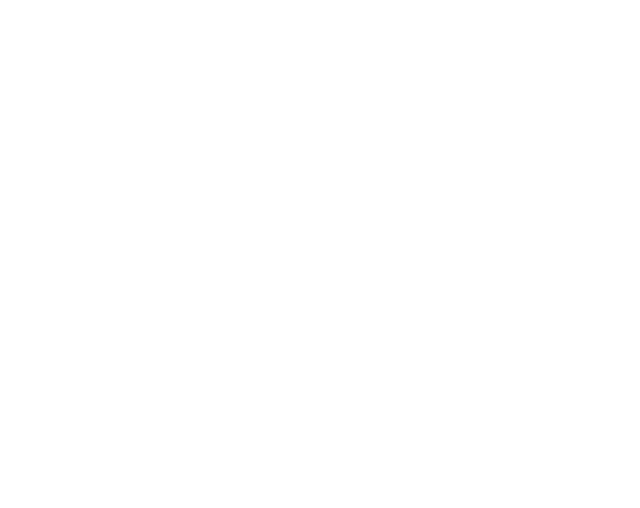
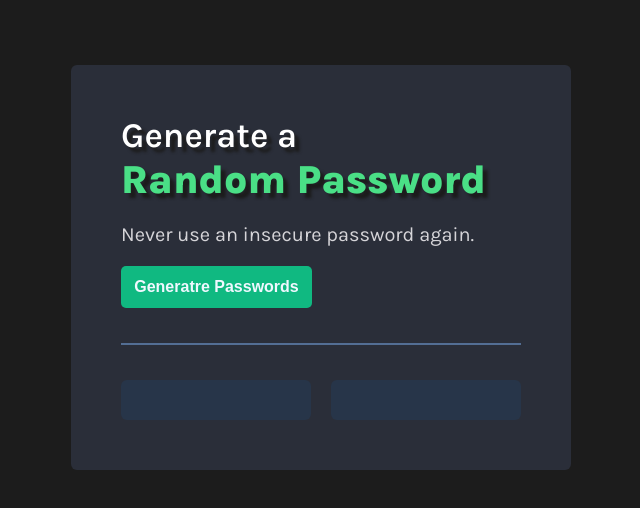
Before and after one commit to ImraanHoosen/password-generator, a plain HTML site: page index.html in a window 1280 px wide. Shown: the whole page, without its empty margins (319-959 px from the left). Drawn offline with Linux system fonts and the light colour scheme; a web font is replaced by a local one.

Commit message:
coded the html and styled the app with css

```diff
--- a/index.html
+++ b/index.html
@@ -5,12 +5,30 @@
     <link rel="stylesheet" href="style.css">
     <meta charset="UTF-8">
     <meta name="viewport" content="width=device-width, initial-scale=1.0">
+    <link rel="preconnect" href="https://fonts.googleapis.com">
+    <link rel="preconnect" href="https://fonts.gstatic.com" crossorigin>
+    <link
+        href="https://fonts.googleapis.com/css2?family=Happy+Monkey&family=Karla:ital,wght@0,200..800;1,200..800&family=Montserrat:ital,wght@0,100..900;1,100..900&display=swap"
+        rel="stylesheet">
     <title>Password Generator</title>
 </head>
 
 <body>
-    <div class="container">
+    <div id="container">
+        <h1>Generate a <br> <span>Random Password</span></h1>
+        <p>Never use an insecure password again.</p>
+        <button id="btn">Generatre Passwords</button>
 
+        <hr>
+
+        <form class="filters">
+
+            <div id="passwords">
+                <div class="form one" id="form-one"></div>
+                <div class="form two" id="form-two"></div>
+            </div>
+
+        </form>
     </div>
 
 
--- a/style.css
+++ b/style.css
@@ -0,0 +1,85 @@
+body {
+  font-family: karla;
+  background: #1c1c1c;
+  margin: 65px;
+}
+
+#container {
+  margin: auto;
+  height: auto;
+  width: 400px;
+  background: #2a2e39;
+  color: white;
+  padding: 50px;
+  border-radius: 6px;
+  align-content: center;
+}
+
+h1 {
+  font-size: 35px;
+  font-weight: 600;
+  margin: 0;
+  text-shadow: 5px 5px 3px #1c1c1c;
+}
+
+h1 span {
+  color: #4adf86;
+  font-size: 40px;
+  font-weight: 800;
+  margin-bottom: 10px;
+  white-space: nowrap;
+}
+
+p {
+  font-size: 20px;
+  font-weight: 400;
+  color: #d5d4d8;
+}
+
+#btn {
+  background: #10b981;
+  border: none;
+  border-radius: 5px;
+  color: aliceblue;
+  font-size: 16px;
+  font-weight: 600;
+  height: 42px;
+  width: 191px;
+  cursor: pointer;
+}
+
+#btn:hover {
+  background: #0ea5e9;
+  transition: 0.75s;
+}
+
+#passwords {
+  display: flex;
+  gap: 20px;
+}
+
+hr {
+  border: 1px solid #536e94;
+  margin: 35px 0;
+}
+
+.form {
+  height: 40px;
+  width: 210px;
+  background: #273549;
+  border-radius: 6px;
+  text-align: center;
+  align-content: center;
+  color: #0ea5e9;
+  font-size: 16px;
+  font-weight: 500;
+  cursor: not-allowed; /* Disabled cursor initially */
+}
+.form:hover {
+  background: #0c4a6e;
+  transition: 0.75s;
+}
+
+.form:active {
+  cursor: pointer;
+}
```
